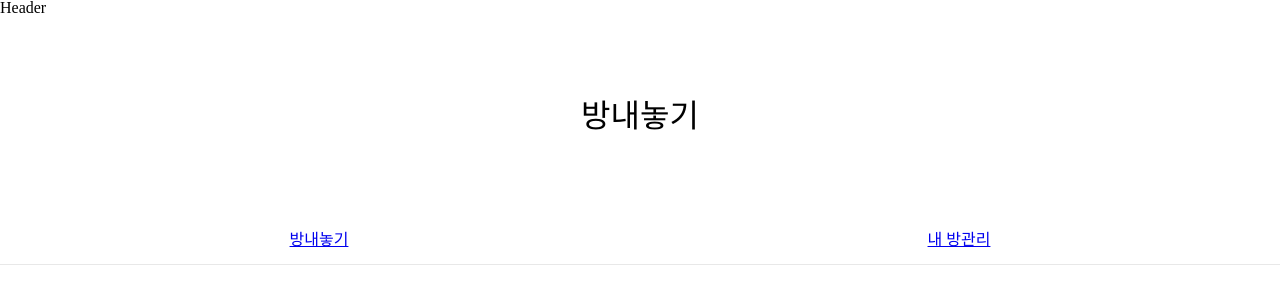
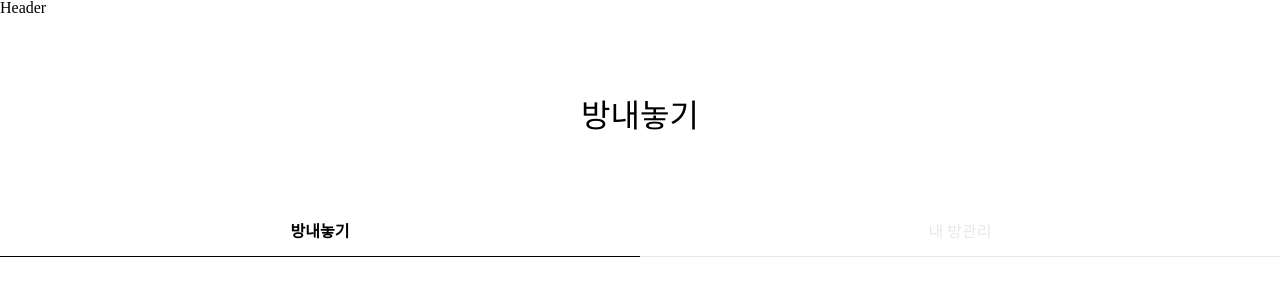
Before and after one commit to 0teklee/Poomuh-front, a React (Create React App) app: page /manage/form in a window 1280 px wide. Shown: the top 304 px of the page. Built offline with nearby package versions, Linux system fonts and the light colour scheme.

Commit message:
[ADD] ManageNav 컴포넌트 추가

```diff
--- a/src/pages/manage-form/ManageForm.js
+++ b/src/pages/manage-form/ManageForm.js
@@ -2,6 +2,7 @@ import React from 'react';
 import { Link } from 'react-router-dom';
 import styled from 'styled-components';
 import Header from '../../components/header/Header';
+import ManageNav from './ManageNav';
 
 function ManageForm() {
   return (
@@ -10,14 +11,7 @@ function ManageForm() {
       <TitleWrapper>
         <Title>방내놓기</Title>
       </TitleWrapper>
-      <ComponentNav>
-        <ComponentButton>
-          <Link to="/manage/form">방내놓기</Link>
-        </ComponentButton>
-        <ComponentButton>
-          <Link to="/manage/list">내 방관리</Link>
-        </ComponentButton>
-      </ComponentNav>
+      <ManageNav select="form" />
     </Wrapper>
   );
 }
@@ -34,17 +28,5 @@ const TitleWrapper = styled.header`
 const Title = styled.h1`
   font-size: 2rem;
 `;
-const ComponentNav = styled.ul`
-  display: flex;
-  flex: 0 0 auto;
-  justify-content: center;
-  align-items: center;
-  height: 48px;
-  margin: 0px auto;
-  border-bottom: 1px solid rgb(232, 232, 232);
-`;
-const ComponentButton = styled.li`
-  flex-grow: 1;
-  text-align: center;
-`;
+
 export default ManageForm;
--- /dev/null
+++ b/src/pages/manage-form/ManageNav.js
@@ -0,0 +1,56 @@
+import React from 'react';
+import { Link } from 'react-router-dom';
+import styled from 'styled-components';
+
+function ManageForm({ select }) {
+  return (
+    <ComponentNav>
+      <FormLink to="/manage/form" select={select}>
+        <ComponentButton>방내놓기</ComponentButton>
+      </FormLink>
+      <ListLink to="/manage/list" select={select}>
+        <ComponentButton>내 방관리</ComponentButton>
+      </ListLink>
+    </ComponentNav>
+  );
+}
+
+const ComponentNav = styled.ul`
+  display: flex;
+  flex: 0 0 auto;
+  justify-content: center;
+  align-items: center;
+  height: 48px;
+  margin: 0px auto;
+`;
+const ComponentButton = styled.li`
+  all: unset;
+  flex-grow: 1;
+`;
+const FormLink = styled(Link)`
+  all: unset;
+  display: block;
+  width: 100%;
+  padding-bottom: 1rem;
+  text-align: center;
+  font-weight: ${props => (props.select === 'form' ? '700' : '')};
+  color: ${props => (props.select === 'form' ? '#000' : 'rgb(232, 232, 232)')};
+  border-bottom: 1px solid
+    ${props => (props.select === 'form' ? '#000' : 'rgb(232, 232, 232)')};
+  cursor: pointer;
+`;
+
+const ListLink = styled(Link)`
+  all: unset;
+  display: block;
+  width: 100%;
+  padding-bottom: 1rem;
+  text-align: center;
+  font-weight: ${props => (props.select === 'list' ? '700' : '')};
+  color: ${props => (props.select === 'list' ? '#000' : 'rgb(232, 232, 232)')};
+  border-bottom: 1px solid
+    ${props => (props.select === 'list' ? '#000' : 'rgb(232, 232, 232)')};
+  cursor: pointer;
+`;
+
+export default ManageForm;
--- a/src/styles/GlobalStyle.js
+++ b/src/styles/GlobalStyle.js
@@ -2,6 +2,7 @@ import { createGlobalStyle } from 'styled-components';
 import reset from 'styled-reset';
 
 const GlobalStyle = createGlobalStyle`
-  ${reset}`;
+  ${reset}
+  `;
 
 export default GlobalStyle;
```
